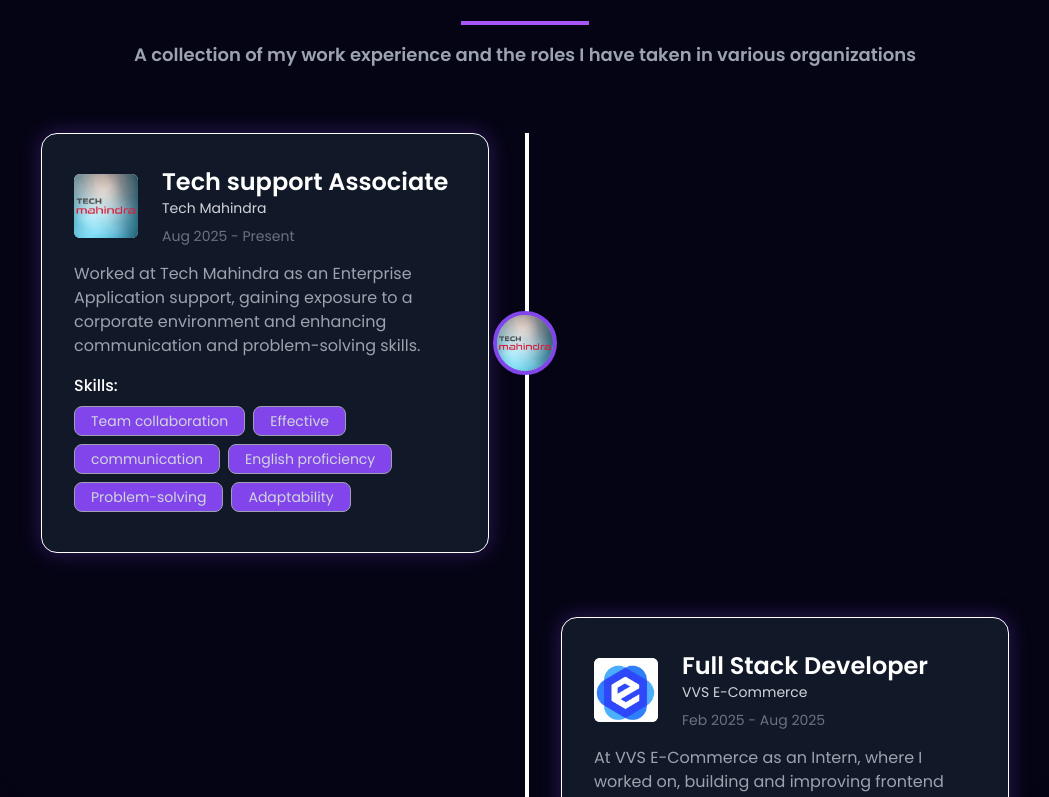
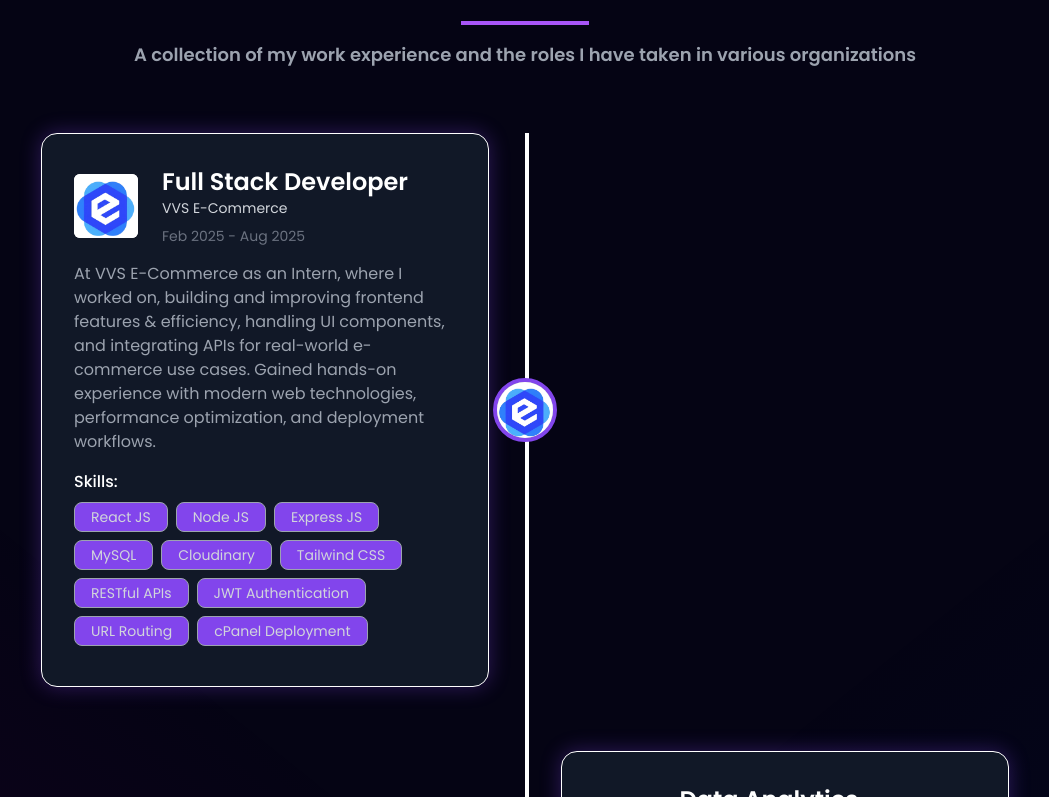
Before and after one commit to Harshit-HK/My-portfolio, a React (Vite) app: page / in a window 1280 px wide. Shown: the part 1963-2760 px from the top of the page, without its empty margins (115-1164 px from the left). Built offline with nearby package versions, Linux system fonts and the light colour scheme.

Commit message:
Update Resume

```diff
--- a/src/constants.js
+++ b/src/constants.js
@@ -112,23 +112,6 @@
 export const experiences = [
   {
     id: 0,
-    img: techmahindraLogo,
-    role: "Tech support Associate",
-    company: "Tech Mahindra",
-    date: "Aug 2025 - Present",
-    desc: "Worked at Tech Mahindra as an Enterprise Application support, gaining exposure to a corporate environment and enhancing communication and problem-solving skills.",
-    skills: [
-      "Team collaboration",
-      "Effective",
-      "communication",
-      "English proficiency",
-      "Problem-solving",
-      "Adaptability",
-    ],
-  },
-
-  {
-    id: 1,
     img: VVS_logo,
     role: "Full Stack Developer",
     company: "VVS E-Commerce",
@@ -149,7 +132,7 @@
   },
 
   {
-    id: 2,
+    id: 1,
     img: ibmLogo,
     role: "Data Analytics internship",
     company: "IBM",
@@ -158,7 +141,7 @@
     skills: ["Python", "Data Cleaning", "Data Visualization", "SQL"],
   },
   {
-    id: 3,
+    id: 2,
     img: inffvirtechLogo,
     role: "Java Internship ",
     company: "INFOVIRTECH",
```
